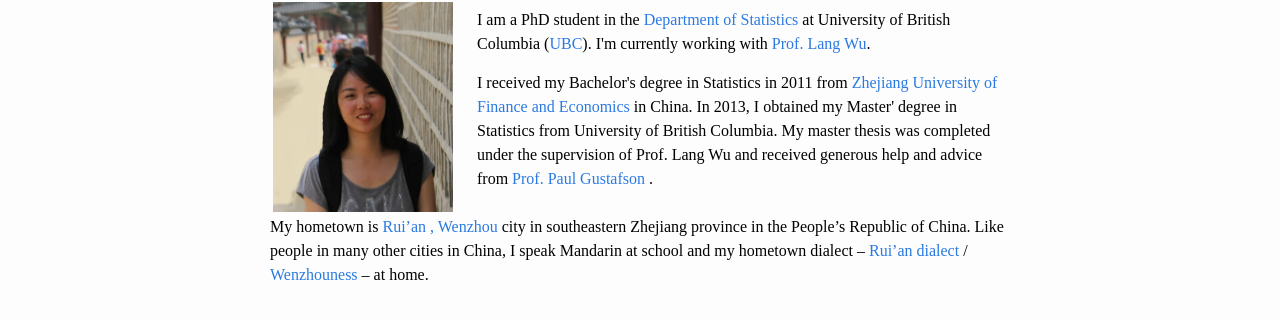
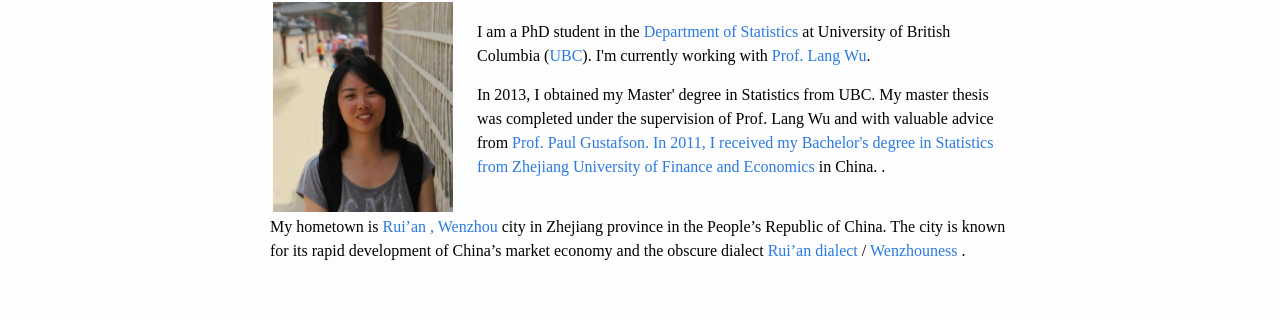
Before and after one commit to oliviayu/oliviayu.github.com, a plain HTML site: page about/index.html in a window 1280 px wide. Shown: the part 156-476 px from the top of the page. Drawn offline with Linux system fonts and the light colour scheme.

Commit message:
edit about and cv

```diff
--- a/about/index.html
+++ b/about/index.html
@@ -88,8 +88,8 @@
 
 			<p> I am a PhD student in the <a href="http://www.stat.ubc.ca/">Department of Statistics </a> at University of British Columbia (<a href="http://www.ubc.ca/">UBC</a>). I'm currently working with <a href="http://www.stat.ubc.ca/People/Home/index.php?person=lang">Prof. Lang Wu</a>.</p>
 
-			<p> I received my Bachelor's degree in Statistics in 2011 from
-			<a href="http://english.zufe.edu.cn/">Zhejiang University of Finance and Economics</a> in China. In 2013, I obtained my Master' degree in Statistics from University of British Columbia. My master thesis was completed under the supervision of Prof. Lang Wu and received generous help and advice from <a href="http://www.stat.ubc.ca/People/Home/index.php?person=gustaf"> Prof. Paul Gustafson </a>.</p>
+			<p> In 2013, I obtained my Master' degree in Statistics from UBC. My master thesis was completed under the supervision of Prof. Lang Wu and with valuable advice from <a href="http://www.stat.ubc.ca/People/Home/index.php?person=gustaf"> Prof. Paul Gustafson. In 2011, I received my Bachelor's degree in Statistics from
+			<a href="http://english.zufe.edu.cn/">Zhejiang University of Finance and Economics</a> in China.  </a>.</p>
 
 		</span>
 		</td>
@@ -97,7 +97,8 @@
 </table>
 
 <p><span style="color:black; font-family:Times New Roman; font-size:12pt;">
-	My hometown is <a href="https://en.wikipedia.org/wiki/Rui'an"> Rui’an , Wenzhou </a> city in southeastern Zhejiang province in the People’s Republic of China. Like people in many other cities in China, I speak Mandarin at school and my hometown dialect – <a href="https://en.wikipedia.org/wiki/Rui%27an_dialect"> Rui’an dialect </a>/<a href="https://en.wikipedia.org/wiki/Wenzhounese"> Wenzhouness </a> – at home.
+	My hometown is <a href="https://en.wikipedia.org/wiki/Rui'an"> Rui’an , Wenzhou </a> city in Zhejiang province in the People’s Republic of China. The city is known for its rapid development of China’s market economy and the obscure dialect <a href="https://en.wikipedia.org/wiki/Rui%27an_dialect"> Rui’an dialect </a>/<a href="https://en.wikipedia.org/wiki/Wenzhounese"> Wenzhouness </a>.
+	<!-- Like people in many other cities in China, I speak Mandarin at school and my hometown dialect -- <a href="https://en.wikipedia.org/wiki/Rui%27an_dialect"> Rui'an dialect </a>/<a href="https://en.wikipedia.org/wiki/Wenzhounese"> Wenzhouness </a> -- at home. -->
 </span></p>
 
   </article>
@@ -107,7 +108,7 @@
       </div>
     </div>
 
-<!--    <footer class="site-footer">
+   <footer class="site-footer">
 
   <div class="wrapper">
 
@@ -163,7 +164,7 @@
   </div>
 
 </footer>
- -->
+
 
   </body>
 
```
Also changed, not shown: cv/index.html (+2 -2 lines).
